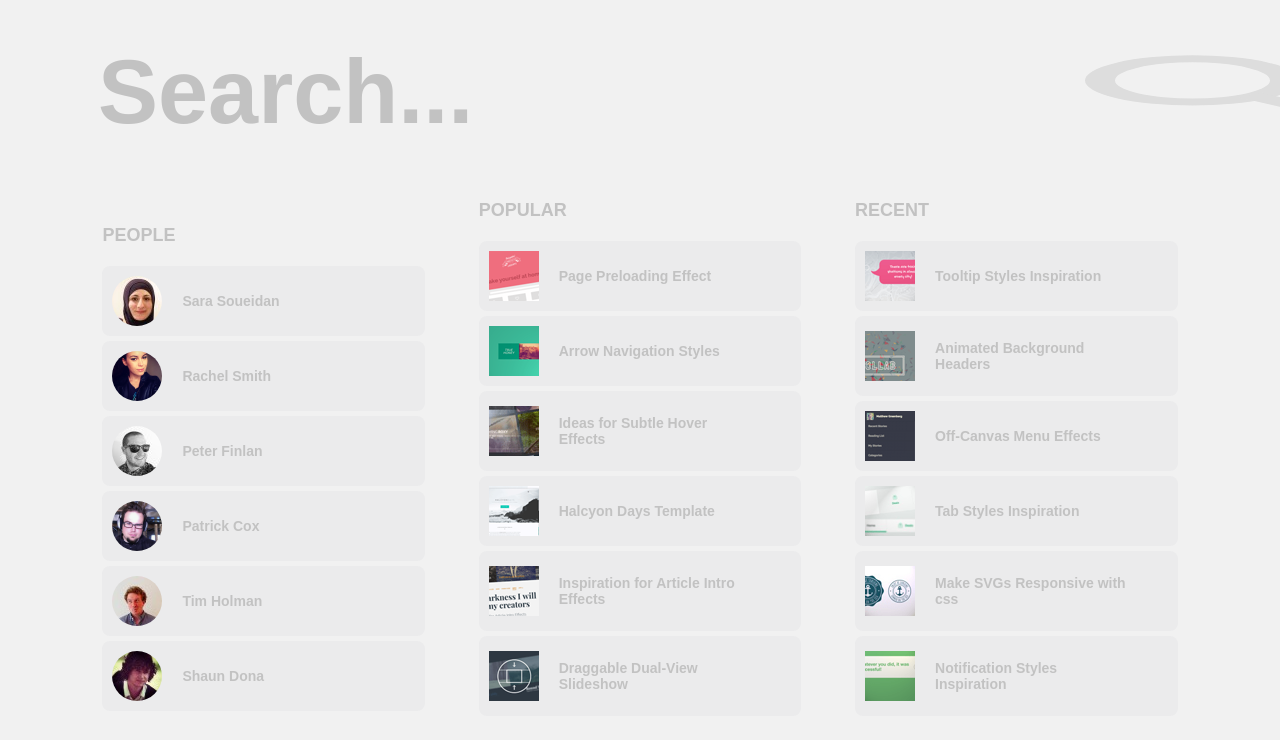
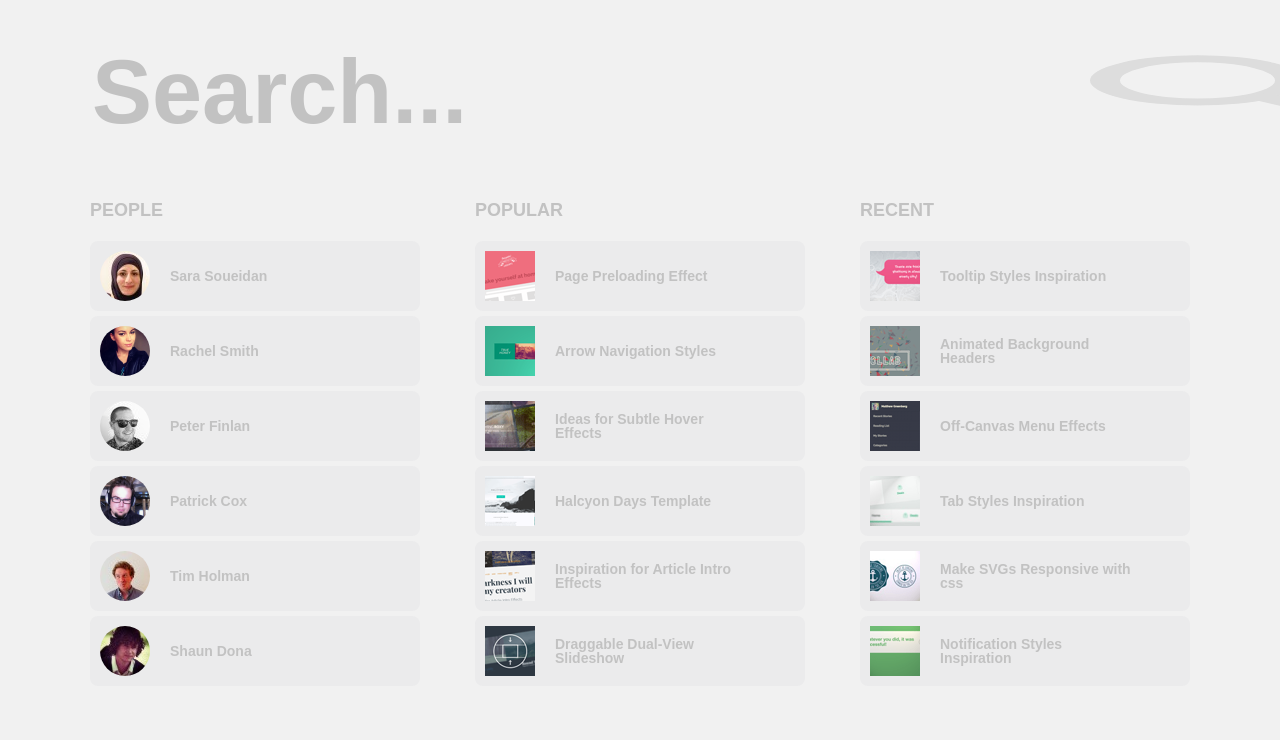
Before and after one commit to Shmelkow/huge-search, a plain HTML site: page index.html in a window 1280 px wide. Shown: the top 740 px of the page. Drawn offline with Linux system fonts and the light colour scheme.

Commit message:
flexible version

```diff
--- a/style.css
+++ b/style.css
@@ -15,8 +15,8 @@ body {
 }
 
 form {
-    /*max-width: 1100px;*/
-    width: 85%;
+    max-width: 1100px;
+    width: 100%;
     margin: 0 auto;
     margin-top: 40px;
     margin-bottom: 40px;
@@ -52,9 +52,8 @@ input[type="image"] {
 }
 
 .container {
-    /*max-width: 1100px;*/
+    max-width: 1100px;
     width: 100%;
-    padding: 0 8%;
     margin: 0 auto;
     font-size: 0;
 }
@@ -62,6 +61,7 @@ input[type="image"] {
 section {
     display: inline-block;
     width: 30%;
+    vertical-align: top;
 }
 
 .popular {
@@ -98,6 +98,8 @@ section h2 {
     font-size: 14px;
     width: 70%;
     padding-left: 20px;
+    margin: 0;
+    line-height: 14px;
 }
 
 .search img {
```
